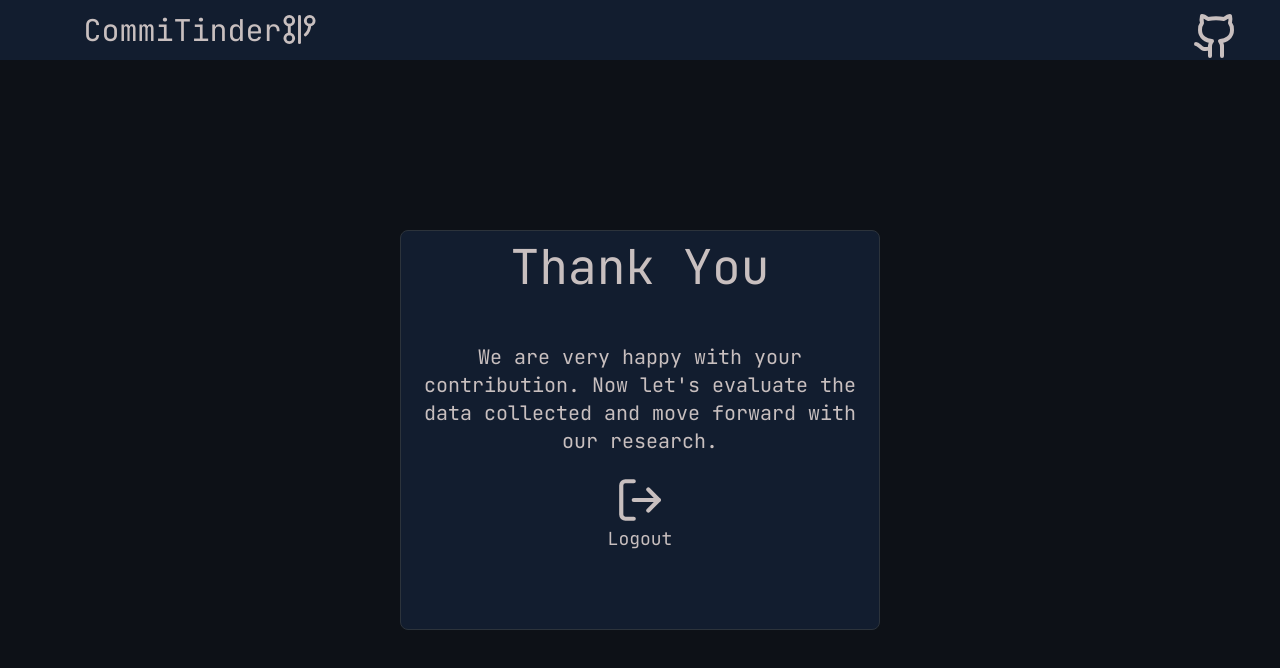
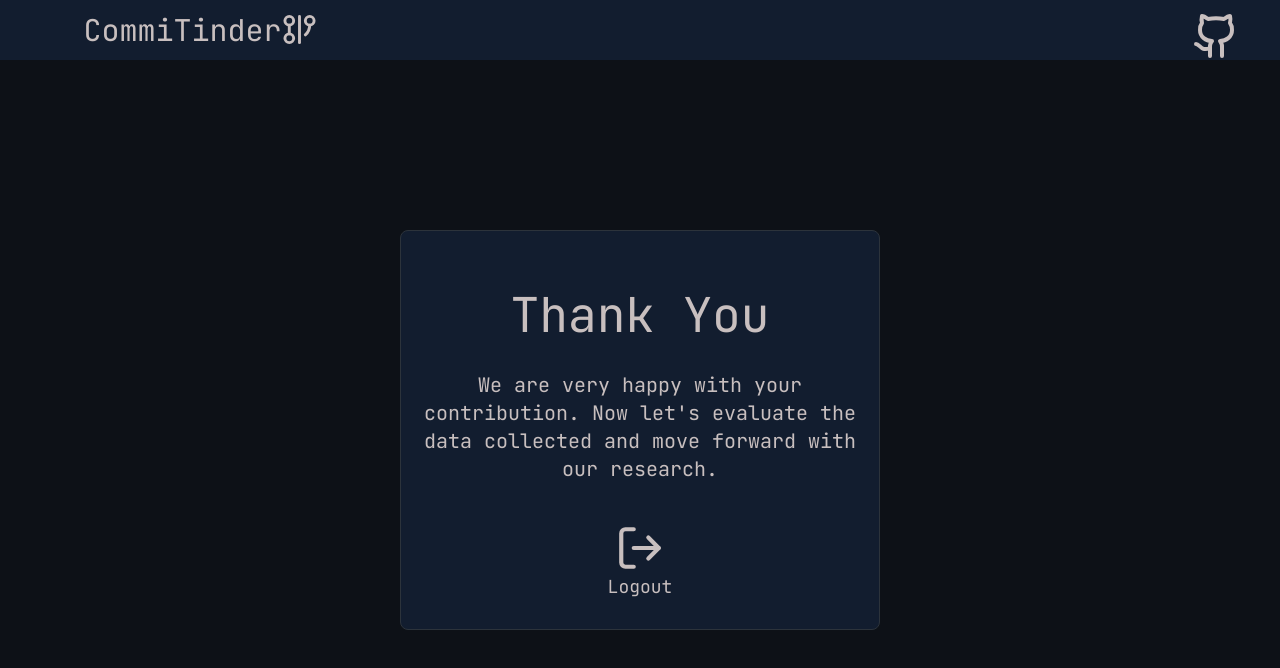
Before and after one commit to Fer-Matheus/CoMEHT-front, a Next.js app: page /finished in a window 1280 px wide. Shown: the top 668 px of the page. Built offline with nearby package versions, Linux system fonts and the light colour scheme.

Commit message:
Update spacing between title and description

```diff
--- a/src/app/finished/page.tsx
+++ b/src/app/finished/page.tsx
@@ -7,14 +7,14 @@ import { LogOut } from "lucide-react";
 export default function Finished() {
     return (
         <Base>
-            <NavBar link="https://github.com/Fer-Matheus" />
+            <NavBar/>
             <div className="w-screen h-screen flex flex-col justify-center items-center text-textColor">
                 <div className="w-[30rem] h-[25rem] bg-itemsBackgroud border border-borderItems rounded-lg">
-                    <h1 className="text-[3rem] flex justify-center items-center">Thank You</h1>
+                    <h1 className="mt-[3rem] text-[3rem] flex justify-center items-center">Thank You</h1>
 
-                    <p className="w-full mt-10 flex flex-col justify-center items-center text-xl text-center">We are very happy with your contribution. Now let's evaluate the data collected and move forward with our research.
+                    <p className="w-full mt-5 flex flex-col justify-center items-center text-xl text-center">We are very happy with your contribution. Now let's evaluate the data collected and move forward with our research.
                     </p>
-                    <a href="/" onClick={() => deleteCookie("Authorization")} className="flex flex-col justify-center items-center text-lg mt-5">
+                    <a href="/" onClick={() => deleteCookie("Authorization")} className="flex flex-col justify-center items-center text-lg mt-[2.5rem]">
                         <LogOut size={50} />
                         <p>Logout</p>
                     </a>
```
